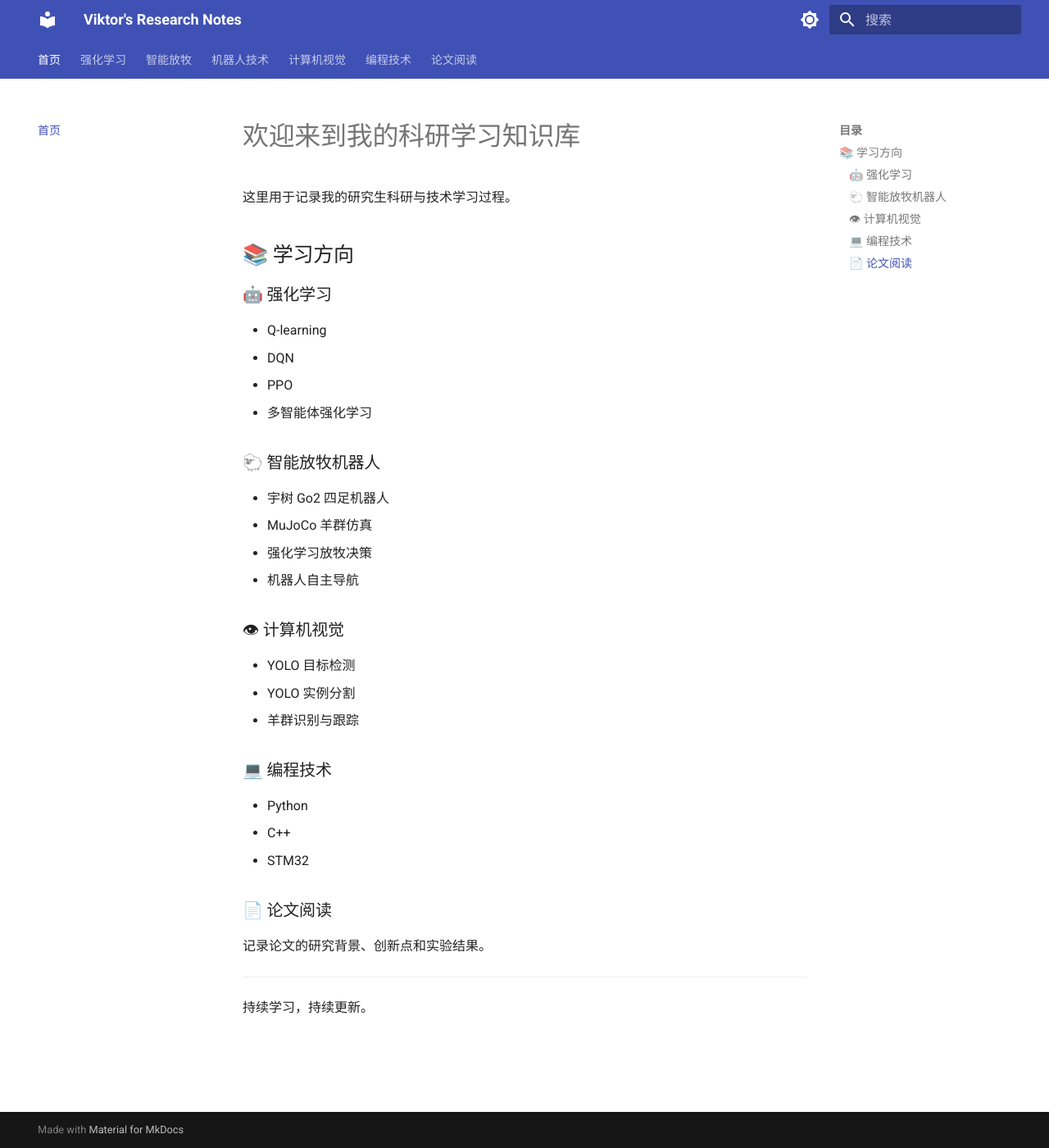
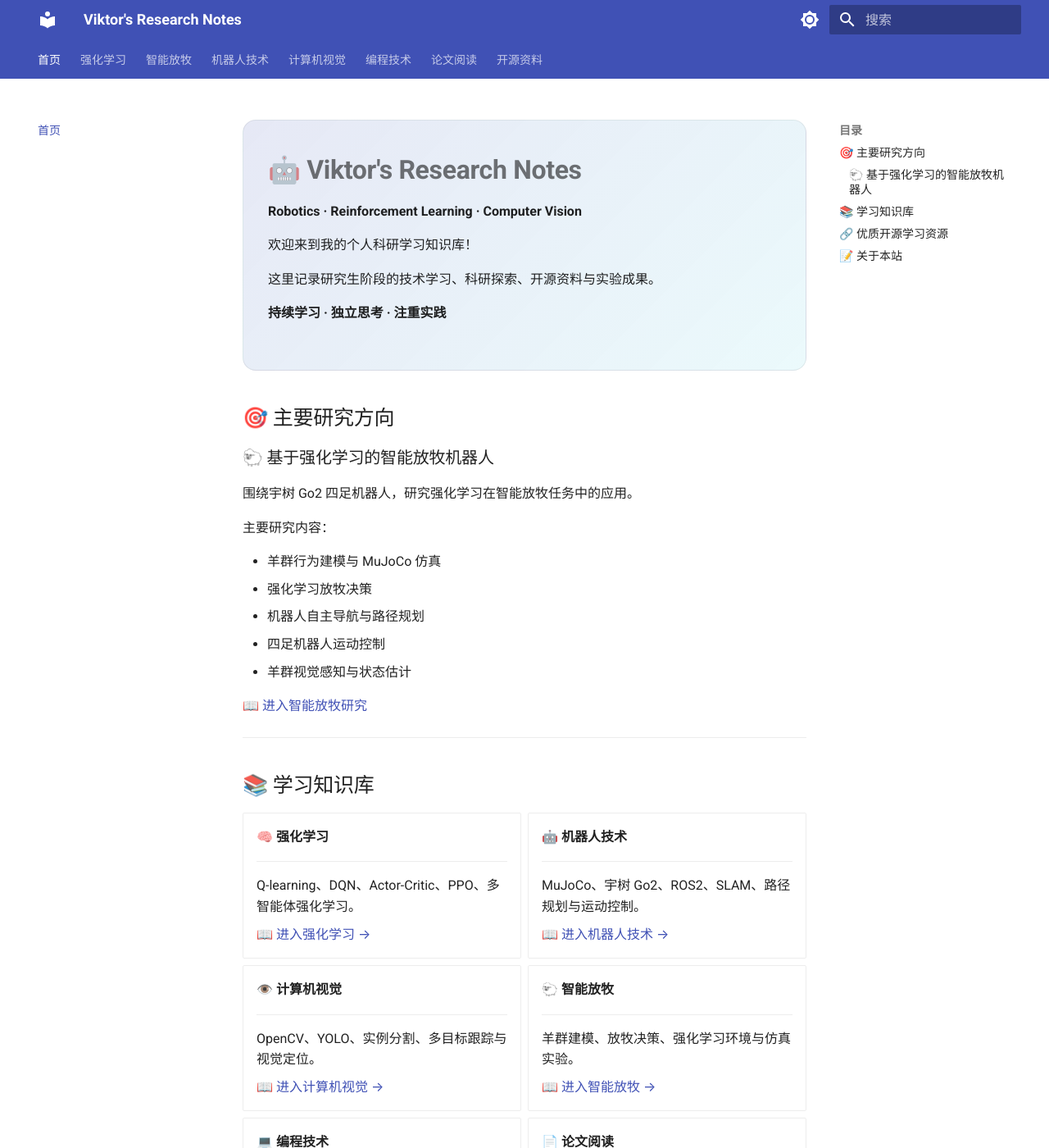
Before and after one commit to ViktorGADEHuang/research-notes, an MkDocs documentation site: the page built from docs/index.md, in a window 1280 px wide and 1400 px high. Shown: the whole window at 82% size. Built offline with MkDocs 1.6.1 and Material for MkDocs 9.7.7, drawn with Linux system fonts in a browser that asks for light colours; some of the changed text lies outside the part shown.

Commit message:
优化界面

```diff
--- a/docs/index.md
+++ b/docs/index.md
@@ -1,35 +1,126 @@
 
-# 欢迎来到我的科研学习知识库
+<div class="research-hero" markdown>
 
-这里用于记录我的研究生科研与技术学习过程。
+# 🤖 Viktor's Research Notes
 
-## 📚 学习方向
+**Robotics · Reinforcement Learning · Computer Vision**
 
-### 🤖 强化学习
-- Q-learning
-- DQN
-- PPO
-- 多智能体强化学习
+欢迎来到我的个人科研学习知识库！
 
-### 🐑 智能放牧机器人
-- 宇树 Go2 四足机器人
-- MuJoCo 羊群仿真
+这里记录研究生阶段的技术学习、科研探索、开源资料与实验成果。
+
+**持续学习 · 独立思考 · 注重实践**
+
+</div>
+
+## 🎯 主要研究方向
+
+### 🐑 基于强化学习的智能放牧机器人
+
+围绕宇树 Go2 四足机器人，研究强化学习在智能放牧任务中的应用。
+
+主要研究内容：
+
+- 羊群行为建模与 MuJoCo 仿真
 - 强化学习放牧决策
-- 机器人自主导航
+- 机器人自主导航与路径规划
+- 四足机器人运动控制
+- 羊群视觉感知与状态估计
 
-### 👁 计算机视觉
-- YOLO 目标检测
-- YOLO 实例分割
-- 羊群识别与跟踪
-
-### 💻 编程技术
-- Python
-- C++
-- STM32
-
-### 📄 论文阅读
-记录论文的研究背景、创新点和实验结果。
+[📖 进入智能放牧研究](herding/index.md)
 
 ---
 
-持续学习，持续更新。
+## 📚 学习知识库
+
+<div class="grid cards" markdown>
+
+-   **🧠 强化学习**
+
+    ---
+
+    Q-learning、DQN、Actor-Critic、PPO、多智能体强化学习。
+
+    [📖 进入强化学习 →](rl/ppo.md)
+
+-   **🤖 机器人技术**
+
+    ---
+
+    MuJoCo、宇树 Go2、ROS2、SLAM、路径规划与运动控制。
+
+    [📖 进入机器人技术 →](robotics/index.md)
+
+-   **👁️ 计算机视觉**
+
+    ---
+
+    OpenCV、YOLO、实例分割、多目标跟踪与视觉定位。
+
+    [📖 进入计算机视觉 →](vision/index.md)
+
+-   **🐑 智能放牧**
+
+    ---
+
+    羊群建模、放牧决策、强化学习环境与仿真实验。
+
+    [📖 进入智能放牧 →](herding/index.md)
+
+-   **💻 编程技术**
+
+    ---
+
+    Python、C++、STM32、嵌入式通信与机器人软件开发。
+
+    [📖 进入编程技术 →](programming/index.md)
+
+-   **📄 论文阅读**
+
+    ---
+
+    整理学术论文的研究背景、核心方法、创新点和实验结果。
+
+    [📖 进入论文阅读 →](papers/index.md)
+
+</div>
+
+---
+
+## 🔗 优质开源学习资源
+
+持续收集机器人、计算机视觉与人工智能领域的优秀开源教程。
+
+<div class="grid cards" markdown>
+
+-   **🤖 Robotics Tutorial**
+
+    ---
+
+    系统学习机器人数学基础、SLAM、规划控制与具身智能。
+
+    [GitHub 原始项目 →](https://github.com/Michael-Jetson/Robotics_Tutorial)
+
+-   **👁️ 浙江大学 RoboMaster 视觉教程**
+
+    ---
+
+    学习 OpenCV、相机标定、目标跟踪和机器人视觉系统。
+
+    [在线阅读教程 →](https://hello-world-vision.github.io/Vision_Website/induction-training/)
+
+</div>
+
+---
+
+## 📝 关于本站
+
+本站采用 **MkDocs Material + GitHub Pages** 搭建。
+
+用于记录科研过程中积累的知识、阅读的论文、编写的代码与完成的实验。
+
+希望通过长期积累，逐步建立完整的机器人技术知识体系。
+
+---
+
+*不断学习，不断实践，不断进步。*
--- /dev/null
+++ b/docs/stylesheets/extra.css
@@ -0,0 +1,43 @@
+
+/* 首页科研介绍区域 */
+.research-hero {
+    padding: 2rem 1.5rem;
+    margin-bottom: 2rem;
+
+    border-radius: 16px;
+
+    background: linear-gradient(
+        135deg,
+        rgba(63, 81, 181, 0.13),
+        rgba(0, 188, 212, 0.08)
+    );
+
+    border: 1px solid
+        var(--md-default-fg-color--lightest);
+}
+
+/* 首页标题 */
+.research-hero h1 {
+    font-weight: 750;
+    margin-top: 0;
+    margin-bottom: 0.6rem;
+}
+
+/* 卡片交互 */
+.md-typeset .grid.cards > ul > li {
+    transition:
+        transform 0.2s ease,
+        box-shadow 0.2s ease;
+}
+
+.md-typeset .grid.cards > ul > li:hover {
+    transform: translateY(-3px);
+}
+
+/* 手机端优化 */
+@media screen and (max-width: 600px) {
+    .research-hero {
+        padding: 1.3rem 1rem;
+        border-radius: 12px;
+    }
+}
--- a/mkdocs.yml
+++ b/mkdocs.yml
@@ -56,3 +56,15 @@ nav:
 
   - 论文阅读:
       - 论文阅读记录: papers/index.md
+
+  - 开源资料: opensource/index.md
+
+
+# Markdown 扩展
+markdown_extensions:
+  - attr_list
+  - md_in_html
+
+# 自定义样式
+extra_css:
+  - stylesheets/extra.css
```
Also changed, not shown: docs/opensource/index.md (added, +59 -0 lines).
